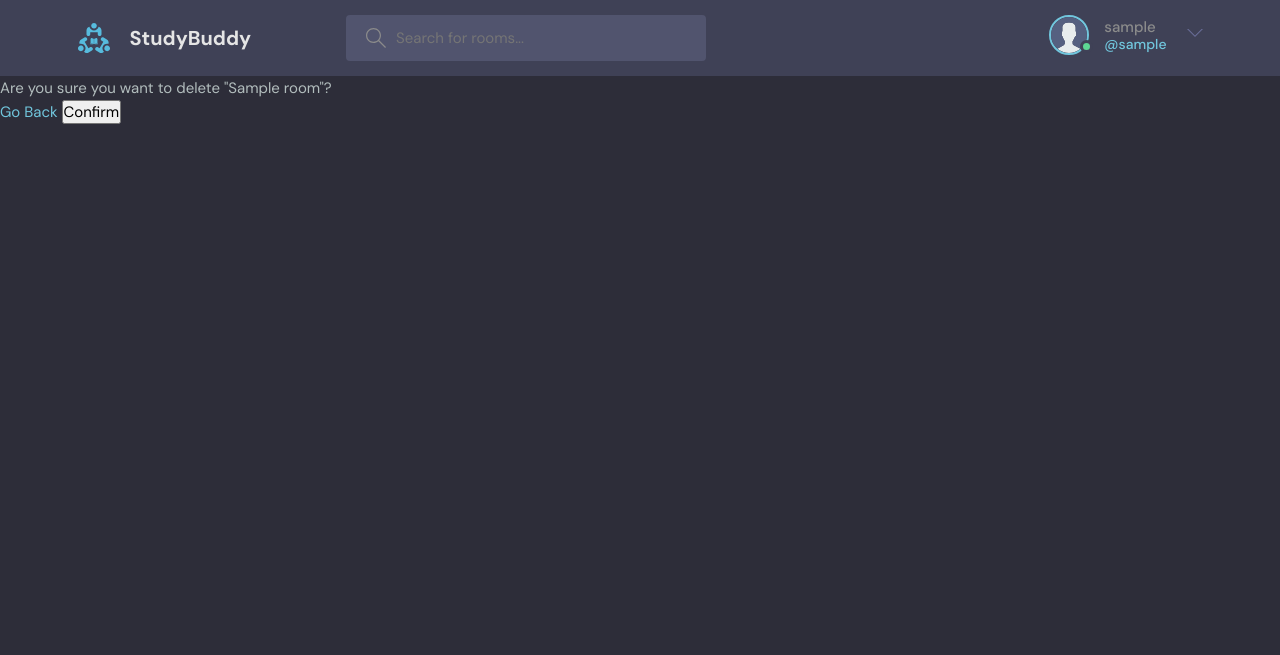
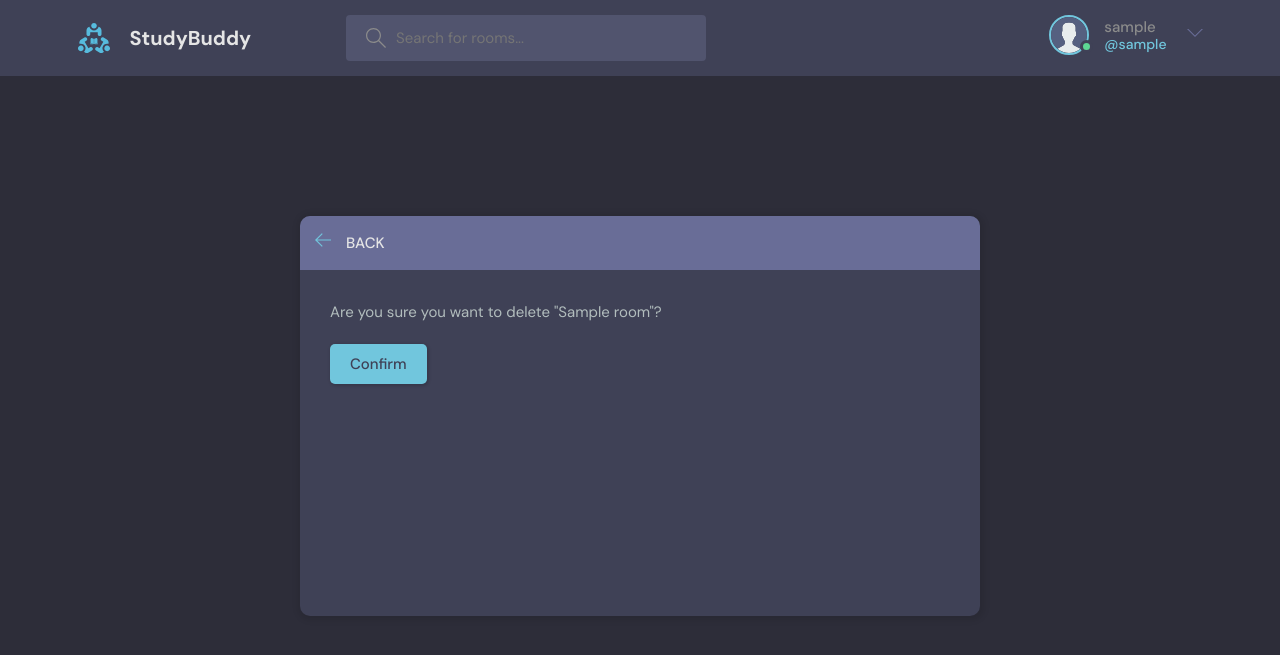
Before and after one commit to fabio-teichmann/discord-unchained, a Django app: page /delete-room/1 in a window 1280 px wide. Shown: the top 655 px of the page. Run offline with Django 4.2, Linux system fonts and the light colour scheme; a user stored in the database is signed in; tables that the repository leaves empty hold one stand-in row (values such as "Sample post").

Commit message:
added theme for delete

```diff
--- a/discord_unchained/base/templates/base/delete.html
+++ b/discord_unchained/base/templates/base/delete.html
@@ -1,13 +1,40 @@
 {% extends 'main.html' %}
 
 {% block content %}
+    <main class="delete-item layout">
+        <div class="container">
+            <div class="layout__box">
+                <div class="layout__boxHeader">
+                    <div class="layout__boxTitle">
+                        <a href="{{request.META.HTTP_REFERER}}">
+                            <svg version="1.1" xmlns="http://www.w3.org/2000/svg" width="32" height="32"
+                                viewBox="0 0 32 32">
+                                <title>arrow-left</title>
+                                <path
+                                    d="M13.723 2.286l-13.723 13.714 13.719 13.714 1.616-1.611-10.96-10.96h27.625v-2.286h-27.625l10.965-10.965-1.616-1.607z">
+                                </path>
+                            </svg>
+                        </a>
+                        <h3>Back</h3>
+                    </div>
+                </div>
+                <div class="layout__body">
+                    <form class="form" method="POST" action="">
+                        {% csrf_token %}
 
-<form method="POST" action="">
-    {% csrf_token %}
-    <p>Are you sure you want to delete "{{obj}}"?</p>
+                        <div class="form__group">
+                            <p>Are you sure you want to delete "{{obj}}"?</p>
+                        </div>
 
-    <a href="{{request.META.HTTP_REFERER}}">Go Back</a>
-    <input type="submit" value="Confirm"/>
-</form>
+                        <div class="for__group">
+                            <input class="btn btn--main" type="submit" value="Confirm" />
+                        </div>
 
-{% endblock content %}
+                    </form>
+                </div>
+            </div>
+        </div>
+    </main>
+    <script src="script.js"></script>
+
+    {% endblock content %}
```
Also changed, not shown: discord_unchained/base/templates/base/delete_old.html (added, +13 -0 lines), discord_unchained/base/templates/base/update-user.html (+0 -14 lines).
